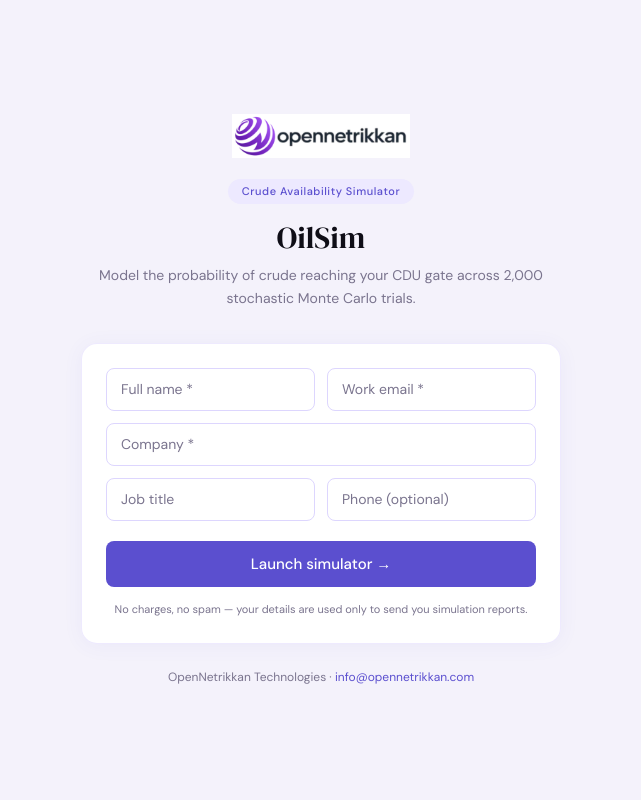
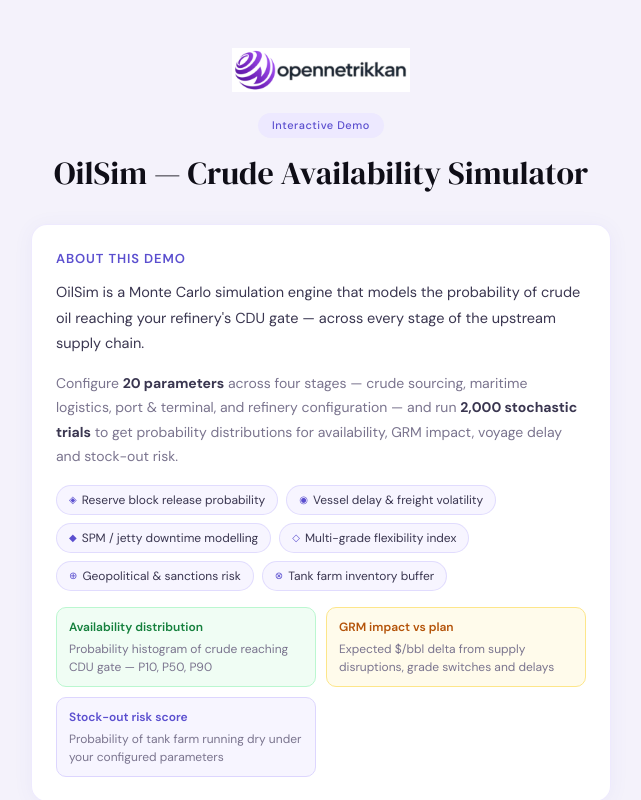
Before and after one commit to AviGitss/OilSim, a Next.js app: page / in a window 1280 px wide. Shown: the top 800 px of the page, without its empty margins (319-960 px from the left). Built offline with nearby package versions, Linux system fonts and the light colour scheme.

Commit message:
intro section

```diff
--- a/app/page.tsx
+++ b/app/page.tsx
@@ -6,18 +6,14 @@
 import type { SimValues, SimResults } from "@/types";
 
 type Screen = "register" | "sim" | "results";
-
-interface User {
-  name: string;
-  company: string;
-}
+interface User { name: string; company: string; }
 
 export default function Home() {
   const [screen, setScreen]   = useState<Screen>("register");
   const [user, setUser]       = useState<User | null>(null);
   const [simVals, setSimVals] = useState<SimValues | null>(null);
   const [results, setResults] = useState<SimResults | null>(null);
-  const [form, setForm]       = useState({ name: "", company: "", email: "", title: "", phone: "" });
+  const [form, setForm]       = useState({ name:"", company:"", email:"", title:"", phone:"" });
   const [err, setErr]         = useState("");
   const [busy, setBusy]       = useState(false);
 
@@ -45,79 +41,129 @@
 
   function handleRun(vals: SimValues) {
     const r = runSimulation(vals);
-    setSimVals(vals);
-    setResults(r);
-    setScreen("results");
+    setSimVals(vals); setResults(r); setScreen("results");
   }
 
-  const S = {
-    page:    { minHeight:"100vh", display:"flex", alignItems:"center", justifyContent:"center", padding:"3rem 1rem", background:"#f4f2fb" } as React.CSSProperties,
-    wrap:    { width:"100%", maxWidth:480 } as React.CSSProperties,
-    eyebrow: { display:"inline-block", fontSize:11, fontWeight:500, padding:"4px 14px", borderRadius:9999, background:"#ede9ff", color:"#5b4fcf", letterSpacing:"0.05em", marginBottom:16 } as React.CSSProperties,
-    h1:      { fontFamily:"var(--font-dm-serif),'DM Serif Display',serif", fontSize:"1.9rem", fontWeight:400, color:"#0f0e17", marginBottom:8, lineHeight:1.2 } as React.CSSProperties,
-    sub:     { fontSize:14, color:"#7a748e", lineHeight:1.65, marginBottom:0 } as React.CSSProperties,
-    row2:    { display:"grid", gridTemplateColumns:"1fr 1fr", gap:12, marginBottom:12 } as React.CSSProperties,
-    mb:      { marginBottom:12 } as React.CSSProperties,
-    mb20:    { marginBottom:20 } as React.CSSProperties,
-    err:     { marginBottom:14, padding:"10px 14px", background:"#fef2f2", border:"1px solid #fecaca", borderRadius:8, fontSize:13, color:"#b91c1c" } as React.CSSProperties,
-    note:    { fontSize:11, color:"#7a748e", textAlign:"center" as const, marginTop:14, lineHeight:1.6 } as React.CSSProperties,
-    footer:  { textAlign:"center" as const, fontSize:12, color:"#7a748e", marginTop:24 } as React.CSSProperties,
-    link:    { color:"#5b4fcf", textDecoration:"none" } as React.CSSProperties,
+  const C = {
+    acc: "#5b4fcf", pale: "#ede9ff", pale2: "#f7f5ff",
+    ink: "#0f0e17", ink2: "#3a3650", ink3: "#7a748e",
+    red: "#b91c1c", redbg: "#fef2f2", redbd: "#fecaca",
+    grn: "#15803d", grnbg: "#f0fdf4", grnbd: "#bbf7d0",
+    amb: "#b45309", ambbg: "#fffbeb", ambbd: "#fde68a",
   };
 
   // ── Registration gate ─────────────────────────────────────
   if (screen === "register") {
     return (
-      <div style={S.page}>
-        <div style={S.wrap}>
+      <div style={{ minHeight:"100vh", background:"#f4f2fb", padding:"3rem 1rem" }}>
+        <div style={{ width:"100%", maxWidth:580, margin:"0 auto" }}>
+
+          {/* Logo */}
           <div style={{ textAlign:"center", marginBottom:"2rem" }}>
             <div style={{ display:"flex", justifyContent:"center", marginBottom:20 }}>
               <img src="/logo.jpg" alt="OpenNetrikkan" style={{ height:44, width:"auto", objectFit:"contain" }} />
             </div>
-            <span style={S.eyebrow}>Crude Availability Simulator</span>
-            <h1 style={S.h1}>OilSim</h1>
-            <p style={S.sub}>
-              Model the probability of crude reaching your CDU gate across
-              2,000 stochastic Monte Carlo trials.
-            </p>
+            <span style={{ display:"inline-block", fontSize:11, fontWeight:500, padding:"4px 14px", borderRadius:9999, background:C.pale, color:C.acc, letterSpacing:"0.05em", marginBottom:16 }}>
+              Interactive Demo
+            </span>
+            <h1 style={{ fontFamily:"var(--font-dm-serif),'DM Serif Display',serif", fontSize:"2rem", fontWeight:400, color:C.ink, marginBottom:10, lineHeight:1.2 }}>
+              OilSim — Crude Availability Simulator
+            </h1>
           </div>
 
-          <div className="card">
-            <div style={S.row2}>
-              <input className="input-field" placeholder="Full name *"  value={form.name}    onChange={upd("name")} />
+          {/* About this demo */}
+          <div style={{ background:"rgba(255,255,255,0.97)", borderRadius:16, border:"1px solid rgba(221,214,254,0.5)", padding:"1.5rem", marginBottom:20, boxShadow:"0 2px 20px rgba(91,79,207,0.06)" }}>
+            <p style={{ fontSize:13, fontWeight:600, color:C.acc, textTransform:"uppercase" as const, letterSpacing:"0.07em", marginBottom:12 }}>
+              About this demo
+            </p>
+            <p style={{ fontSize:14.5, color:C.ink2, lineHeight:1.75, marginBottom:14 }}>
+              OilSim is a Monte Carlo simulation engine that models the probability of crude oil
+              reaching your refinery's CDU gate — across every stage of the upstream supply chain.
+            </p>
+            <p style={{ fontSize:14, color:C.ink3, lineHeight:1.75, marginBottom:16 }}>
+              Configure <strong style={{ color:C.ink2 }}>20 parameters</strong> across four stages —
+              crude sourcing, maritime logistics, port &amp; terminal, and refinery configuration —
+              and run <strong style={{ color:C.ink2 }}>2,000 stochastic trials</strong> to get
+              probability distributions for availability, GRM impact, voyage delay and stock-out risk.
+            </p>
+
+            {/* Feature pills */}
+            <div style={{ display:"flex", flexWrap:"wrap" as const, gap:8, marginBottom:16 }}>
+              {[
+                { icon:"◈", label:"Reserve block release probability" },
+                { icon:"◉", label:"Vessel delay & freight volatility" },
+                { icon:"◆", label:"SPM / jetty downtime modelling" },
+                { icon:"◇", label:"Multi-grade flexibility index" },
+                { icon:"⊕", label:"Geopolitical & sanctions risk" },
+                { icon:"⊗", label:"Tank farm inventory buffer" },
+              ].map(f => (
+                <span key={f.label} style={{ display:"inline-flex", alignItems:"center", gap:5, fontSize:12, padding:"5px 12px", borderRadius:9999, background:C.pale2, color:C.ink2, border:"1px solid rgba(221,214,254,0.8)" }}>
+                  <span style={{ color:C.acc, fontSize:10 }}>{f.icon}</span>
+                  {f.label}
+                </span>
+              ))}
+            </div>
+
+            {/* What you get */}
+            <div style={{ display:"grid", gridTemplateColumns:"repeat(auto-fit,minmax(200px,1fr))", gap:10 }}>
+              {[
+                { color:C.grn,  bg:C.grnbg,  bd:C.grnbd,  title:"Availability distribution",  body:"Probability histogram of crude reaching CDU gate — P10, P50, P90" },
+                { color:C.amb,  bg:C.ambbg,  bd:C.ambbd,  title:"GRM impact vs plan",          body:"Expected $/bbl delta from supply disruptions, grade switches and delays" },
+                { color:C.acc,  bg:C.pale2,  bd:"#ddd6fe", title:"Stock-out risk score",        body:"Probability of tank farm running dry under your configured parameters" },
+              ].map(o => (
+                <div key={o.title} style={{ padding:"10px 12px", borderRadius:10, background:o.bg, border:`1px solid ${o.bd}` }}>
+                  <p style={{ fontSize:12, fontWeight:600, color:o.color, marginBottom:4 }}>{o.title}</p>
+                  <p style={{ fontSize:12, color:C.ink3, lineHeight:1.5 }}>{o.body}</p>
+                </div>
+              ))}
+            </div>
+          </div>
+
+          {/* Registration form */}
+          <div style={{ background:"rgba(255,255,255,0.97)", borderRadius:16, border:"1px solid rgba(221,214,254,0.5)", padding:"1.5rem", boxShadow:"0 2px 20px rgba(91,79,207,0.06)" }}>
+            <p style={{ fontSize:13, fontWeight:600, color:C.acc, textTransform:"uppercase" as const, letterSpacing:"0.07em", marginBottom:16 }}>
+              Register to access the simulator
+            </p>
+
+            <div style={{ display:"grid", gridTemplateColumns:"1fr 1fr", gap:12, marginBottom:12 }}>
+              <input className="input-field" placeholder="Full name *"   value={form.name}    onChange={upd("name")} />
               <input className="input-field" type="email" placeholder="Work email *"  value={form.email}   onChange={upd("email")} />
             </div>
-            <div style={S.mb}>
-              <input className="input-field" placeholder="Company *" value={form.company} onChange={upd("company")} />
+            <div style={{ marginBottom:12 }}>
+              <input className="input-field" placeholder="Company / Oil company *" value={form.company} onChange={upd("company")} />
             </div>
-            <div style={{ ...S.row2, ...S.mb20 }}>
+            <div style={{ display:"grid", gridTemplateColumns:"1fr 1fr", gap:12, marginBottom:20 }}>
               <input className="input-field" placeholder="Job title"       value={form.title}   onChange={upd("title")} />
               <input className="input-field" type="tel" placeholder="Phone (optional)" value={form.phone}   onChange={upd("phone")} />
             </div>
 
-            {err && <div style={S.err}>{err}</div>}
+            {err && (
+              <div style={{ marginBottom:14, padding:"10px 14px", background:C.redbg, border:`1px solid ${C.redbd}`, borderRadius:8, fontSize:13, color:C.red }}>
+                {err}
+              </div>
+            )}
 
             <button
               className="btn-primary"
-              style={{ width:"100%", padding:"12px", fontSize:15 }}
+              style={{ width:"100%", padding:"13px", fontSize:15 }}
               onClick={handleRegister}
               disabled={busy}
             >
               {busy ? "Please wait…" : "Launch simulator →"}
             </button>
 
-            <p style={S.note}>
-              No charges, no spam — your details are used only to send you
-              simulation reports.
+            <p style={{ fontSize:11, color:C.ink3, textAlign:"center" as const, marginTop:12, lineHeight:1.6 }}>
+              Free to use · No charges · Your details are used only to send you simulation reports
             </p>
           </div>
 
-          <p style={S.footer}>
+          <p style={{ textAlign:"center" as const, fontSize:12, color:C.ink3, marginTop:24 }}>
             OpenNetrikkan Technologies ·{" "}
-            <a href="mailto:info@opennetrikkan.com" style={S.link}>
+            <a href="mailto:info@opennetrikkan.com" style={{ color:C.acc, textDecoration:"none" }}>
               info@opennetrikkan.com
             </a>
           </p>
+
         </div>
       </div>
     );
```
